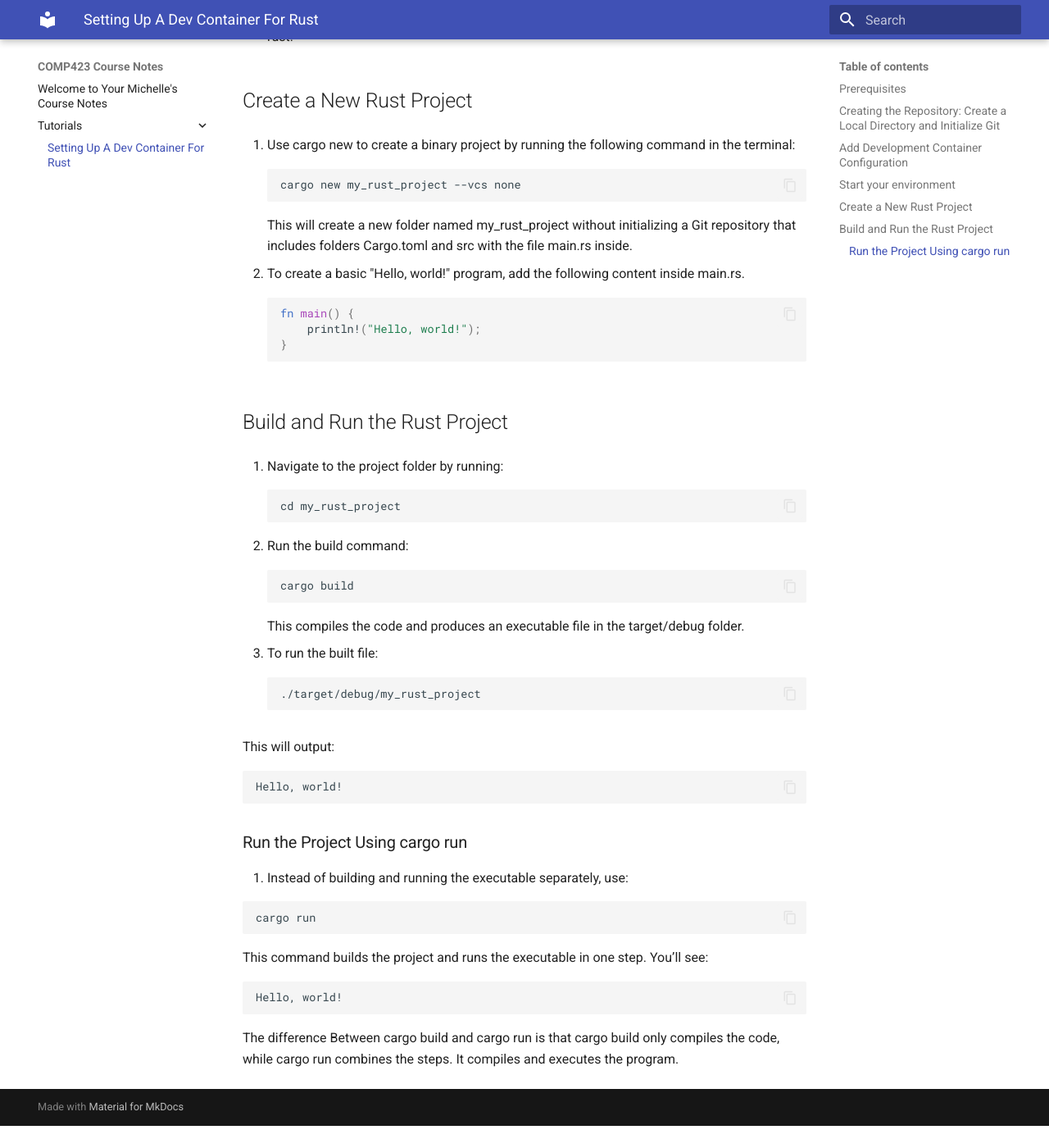
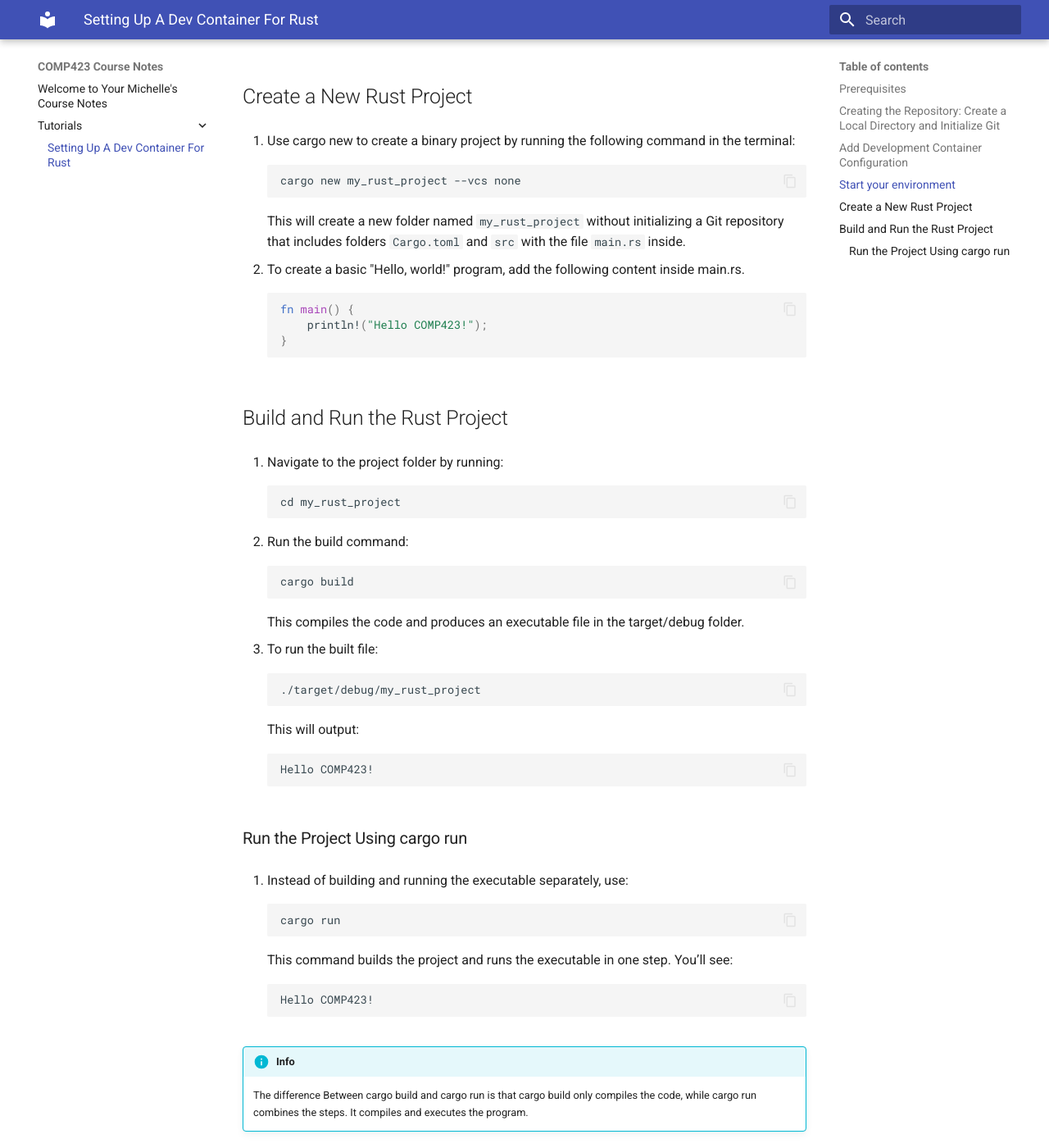
Before and after one commit to meijoo/comp423-course-notes, an MkDocs documentation site: the page built from docs/tutorials/rust-setup.md, in a window 1280 px wide and 1400 px high, scrolled down 1918 px. Shown: the whole window at 82% size. Built offline with MkDocs 1.6.1 and Material for MkDocs 9.7.7, drawn with Linux system fonts in a browser that asks for light colours; before the commit the page ends 3291 px from its top, so only the background shows below that.

Commit message:
finished

````diff
--- a/docs/tutorials/rust-setup.md
+++ b/docs/tutorials/rust-setup.md
@@ -74,12 +75,12 @@
 ```
 cargo new my_rust_project --vcs none
 ```
-This will create a new folder named my_rust_project without initializing a Git repository that includes folders Cargo.toml and src with the file main.rs inside.
+This will create a new folder named `my_rust_project` without initializing a Git repository that includes folders `Cargo.toml` and `src` with the file `main.rs` inside.
 
 2. To create a basic "Hello, world!" program, add the following content inside main.rs.
 ```rust
 fn main() {
-    println!("Hello, world!");
+    println!("Hello COMP423!");
 }
 ```
 ## Build and Run the Rust Project
@@ -95,23 +96,24 @@
 This compiles the code and produces an executable file in the target/debug folder.
 
 3. To run the built file:
-```
-./target/debug/my_rust_project
-```
+    ```
+    ./target/debug/my_rust_project
+    ```
 
-This will output:
-```
-Hello, world!
-```
+    This will output:
+    ```
+    Hello COMP423!
+    ```
 
 ### Run the Project Using cargo run
 1. Instead of building and running the executable separately, use:
 
-```
-cargo run
-```
+    ```
+    cargo run
+    ```
 This command builds the project and runs the executable in one step. You’ll see:
-```
-Hello, world!
-```
-The difference Between cargo build and cargo run is that cargo build only compiles the code, while cargo run combines the steps. It compiles and executes the program.
+    ```
+    Hello COMP423!
+    ```
+!!! info
+    The difference Between cargo build and cargo run is that cargo build only compiles the code, while cargo run combines the steps. It compiles and executes the program.
````
Also changed, not shown: other parts of docs/tutorials/rust-setup.md (+2 -1 lines).
